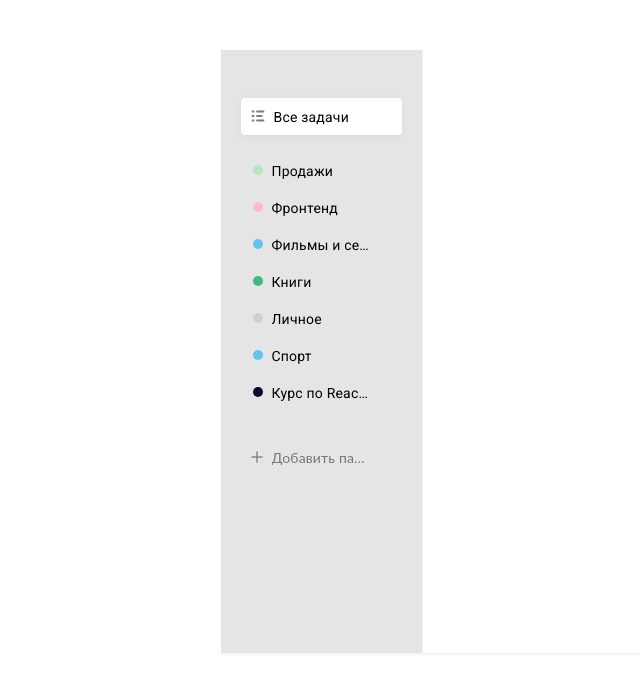
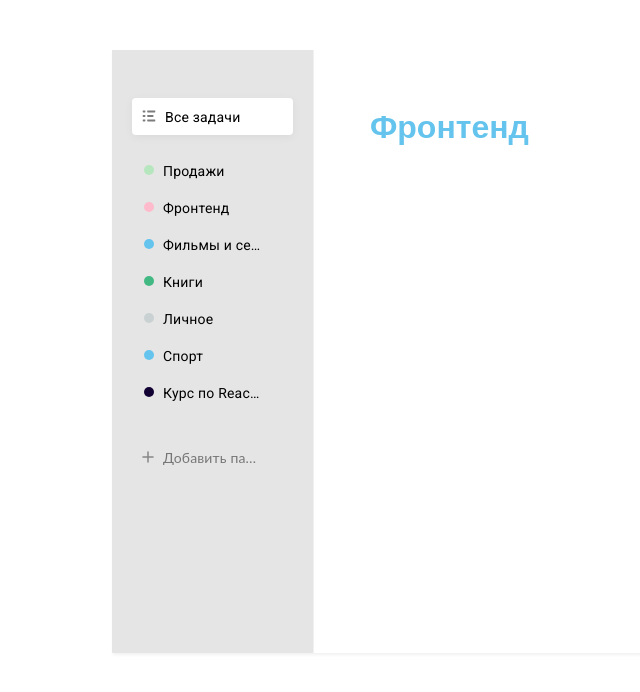
Before and after one commit to dmitriy143/todo-react.github.io, a React (Create React App) app: page / in a window 1280 px wide. Shown: the top 692 px of the page, without its empty margins (155-795 px from the left). Built offline with nearby package versions, Linux system fonts and the light colour scheme.

Commit message:
create block tasks

```diff
--- a/src/App.js
+++ b/src/App.js
@@ -38,7 +38,11 @@ function App() {
           isRemovable />
         <AddList onAdd={onAddList} colors={DB.colors} />
       </div>
-      <div className="todo__tasks"></div>
+      <div className="todo__tasks">
+        <div className="todo__warpper-tasks tasks">
+          <h2 className="tasks__title">Фронтенд</h2>
+        </div>
+      </div>
     </div>
   );
 }
--- a/src/index.scss
+++ b/src/index.scss
@@ -16,7 +16,7 @@ body {
 }
 
 .todo {
-  max-width: 529px;
+  max-width: 746px;
   margin: 0 auto;
   display: flex;
   justify-content: space-between;
@@ -78,3 +78,22 @@ body {
     background: darken($color: #4DD599, $amount: 10%);
   }
 }
+
+// правая часть
+.todo__tasks {
+  flex-grow: 1;
+  // text-align: center;
+}
+
+.tasks {
+  padding: 58px 56px 160px;
+}
+
+.tasks__title {
+  font-family: Montserrat, sans-serif;
+  font-style: normal;
+  font-weight: bold;
+  font-size: 32px;
+  line-height: 39px;
+  color: #64C4ED;
+}
```
Also changed, not shown: 19 other files (tests, documents, lock files or other folders).
